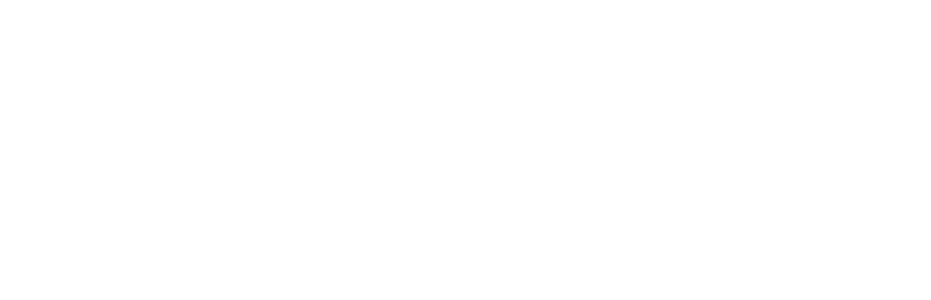
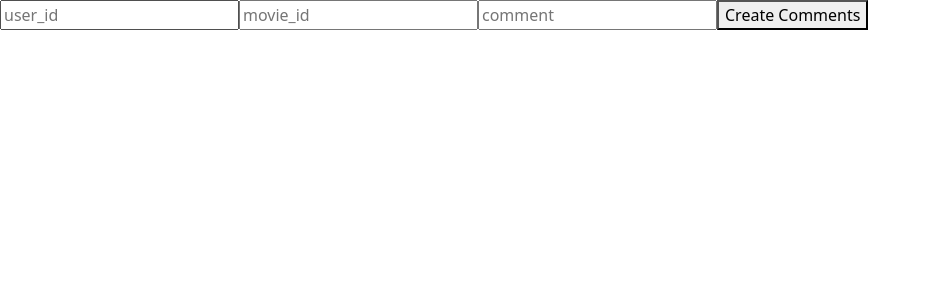
Before and after one commit to NabilEzZaki/Progetto_Finale_Academy_TNV, an Angular app in the folder FrontEnd-Angular/: page /movie in a window 1280 px wide. Before the commit this address led to /. Shown: the top 300 px of the page, without its empty margins (0-931 px from the left). Built offline with nearby package versions, Linux system fonts and the light colour scheme.

Commit message:
test dotNet

```diff
--- a/FrontEnd-Angular/src/app/app-routing.module.ts
+++ b/FrontEnd-Angular/src/app/app-routing.module.ts
@@ -1,5 +1,6 @@
 import { NgModule } from '@angular/core';
 import { RouterModule, Routes } from '@angular/router';
+import { CommentsComponent } from './components/comments/comments.component';
 import { LoginComponent } from './components/login-componets/login.component';
 
 import { LoginPageComponent } from './routes/login-page/login-page.component';
@@ -7,10 +8,12 @@
 
 const routes: Routes = [
   { path: "", redirectTo: '/welcome', pathMatch: 'full'},
+  { path: "welcome", component: OnPageComponent},
   { path: "login", component: LoginPageComponent},
   { path: "login/allusers", component: LoginComponent},
   { path: "login/id", component: LoginComponent},
-  { path: "welcome", component: OnPageComponent}
+  { path: "movie", component: CommentsComponent },
+
 
 ];
 
--- a/FrontEnd-Angular/src/app/app.module.ts
+++ b/FrontEnd-Angular/src/app/app.module.ts
@@ -9,6 +9,7 @@
 import { LoginPageComponent } from './routes/login-page/login-page.component';
 import { OnPageComponent } from './routes/onPage/on-page/on-page.component';
 import { MovieDatabaseListComponent } from './routes/movieDatabaseList/movie-database-list/movie-database-list.component';
+import { CommentsComponent } from './components/comments/comments.component';
 
 
 
@@ -20,6 +21,7 @@
     LoginPageComponent,
     OnPageComponent,
     MovieDatabaseListComponent,
+    CommentsComponent,
 
 
   ],
--- /dev/null
+++ b/FrontEnd-Angular/src/app/components/comments/comments.component.html
@@ -0,0 +1,25 @@
+<form #movieForm="ngForm" (submit)="createComment(movieForm)">
+    <input
+        [ngModel]
+        name="user_id"
+        placeholder="user_id"
+        type="text"
+    >
+
+    <input
+        [ngModel]
+        name="movie_id"
+        placeholder="movie_id"
+
+        type="text"
+    >
+
+    <input
+        [ngModel]
+        name="movie_comment"
+        placeholder="comment"
+
+        type="text"
+    >
+    <button type="submit">Create Comments</button>
+  </form>
--- /dev/null
+++ b/FrontEnd-Angular/src/app/components/comments/comments.component.ts
@@ -0,0 +1,24 @@
+import { HttpClient } from '@angular/common/http';
+import { Component, OnInit } from '@angular/core';
+import { NgForm } from '@angular/forms';
+
+@Component({
+  selector: 'app-comments',
+  templateUrl: './comments.component.html',
+  styleUrls: ['./comments.component.scss']
+})
+export class CommentsComponent implements OnInit {
+
+  constructor(private httpClient: HttpClient) { }
+
+  ngOnInit(): void {
+  }
+
+  createComment(comment: NgForm) {
+    this.httpClient.post(`http://localhost:5293/comments`, comment.value).subscribe({
+      next: () => console.log('comment created'),
+      error: () => console.log('error')
+    });
+  }
+
+}
--- a/FrontEnd-Angular/src/app/routes/onPage/on-page/on-page.component.html
+++ b/FrontEnd-Angular/src/app/routes/onPage/on-page/on-page.component.html
@@ -45,7 +45,7 @@
                 <a class="nav-link px-3" href="#">About</a>
               </li>
               <li class="nav-item">
-                <a class="nav-link px-3" href="#">Blog</a>
+                <a class="nav-link px-3" href="http://localhost:4200/movie">Comments</a>
               </li>
               <li class="nav-item">
                 <a class="nav-link px-3" href="#">Contcts</a>
```
Also changed, not shown: FrontEnd-Angular/src/app/components/comments/comments.component.scss (added), 2 other files (tests, documents, lock files or other folders).
